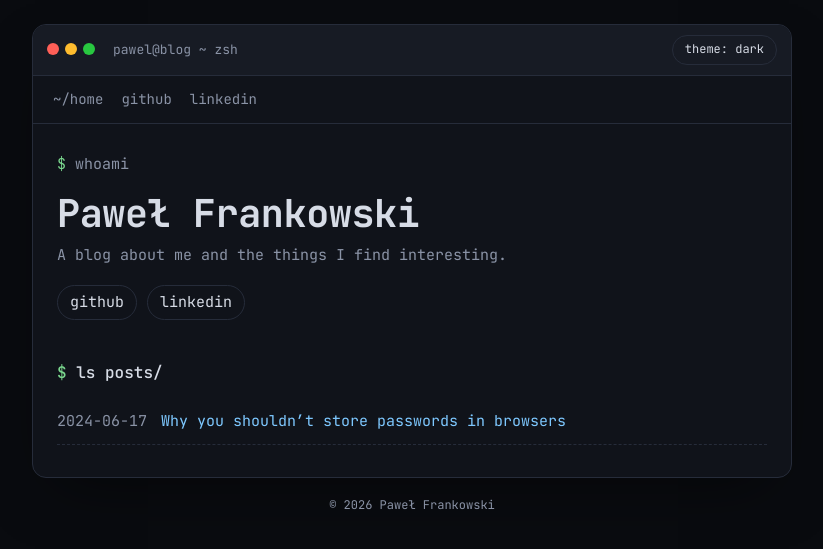
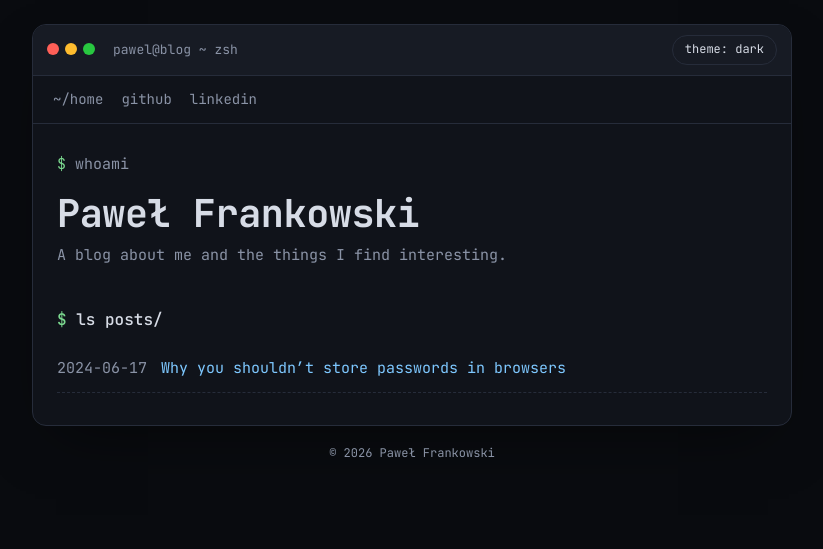
Before and after one commit to pablolambo/blog, a Jekyll site: the page built from index.md, in a window 1280 px wide. Shown: the top 549 px of the page, without its empty margins (228-1051 px from the left). Built offline with Jekyll 4.4.1, drawn with Linux system fonts in a browser that asks for light colours.

Commit message:
Remove duplicate GitHub/LinkedIn links from home page
The links are already in the top navigation. Drop the second set under
the intro, and the styles that only it used.

Co-Authored-By: Claude Haiku 5.5 <noreply@anthropic.com>
Claude-Session: https://claude.ai/code/session_01BFsTJ7Qs5HheNhvbGiMe46

```diff
--- a/assets/css/style.css
+++ b/assets/css/style.css
@@ -147,24 +147,6 @@ a:hover { border-bottom-color: var(--accent); }
 }
 .reveal.show { opacity: 1; transform: none; }
 
-.links {
-  list-style: none;
-  padding: 0;
-  margin: 18px 0 0;
-  display: flex;
-  flex-wrap: wrap;
-  gap: 10px;
-}
-.links a {
-  display: inline-block;
-  padding: 4px 12px;
-  border: 1px solid var(--border);
-  border-radius: 999px;
-  color: var(--text);
-  border-bottom: 1px solid var(--border);
-}
-.links a:hover { border-color: var(--accent); color: var(--accent); }
-
 .section-title { font-size: 16px; font-weight: 500; margin: 40px 0 12px; }
 
 .post-list { list-style: none; padding: 0; margin: 0; }
--- a/index.md
+++ b/index.md
@@ -7,10 +7,6 @@ layout: default
   <div class="reveal">
     <h1>Paweł Frankowski</h1>
     <p>A blog about me and the things I find interesting.</p>
-    <ul class="links">
-      <li><a href="{{ site.github_url }}" rel="me noopener" target="_blank">github</a></li>
-      <li><a href="{{ site.linkedin_url }}" rel="me noopener" target="_blank">linkedin</a></li>
-    </ul>
   </div>
 </section>
 
```
